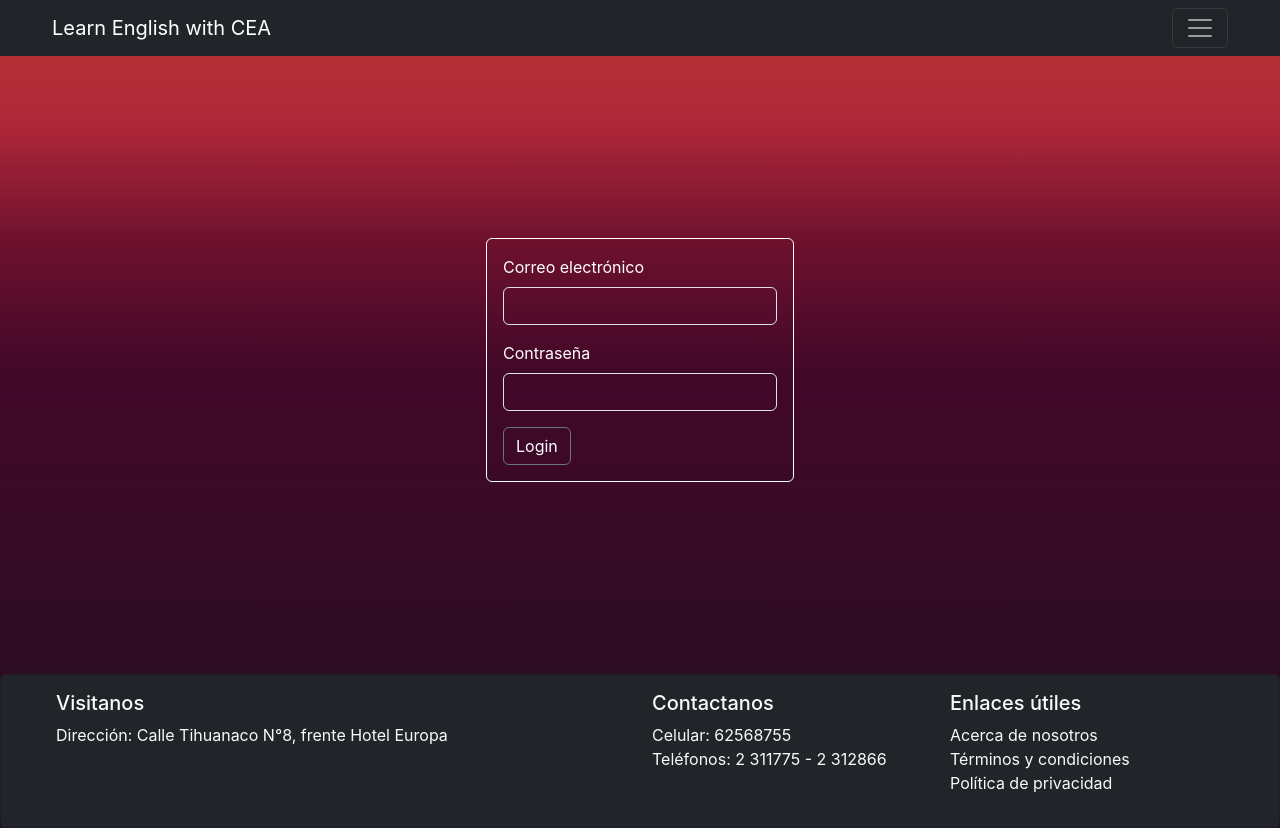
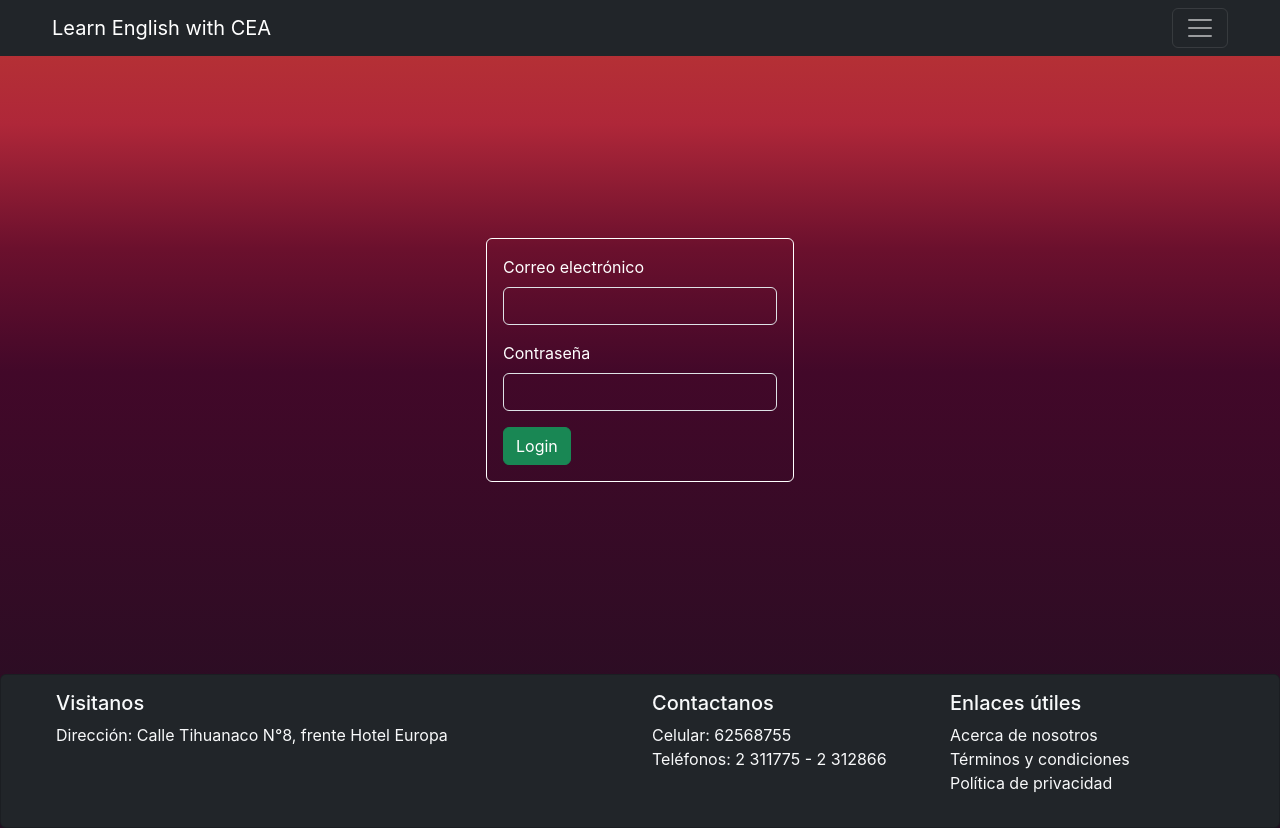
Before and after one commit to Ronald803/learn-english, a React (Create React App) app: page /login in a window 1280 px wide. Built offline with nearby package versions, Linux system fonts and the light colour scheme.

Commit message:
home login bug fixed

```diff
--- a/src/components/ExamRequest.js
+++ b/src/components/ExamRequest.js
@@ -9,7 +9,7 @@ const ExamRequest = () => {
     const [tests, setTests] = useState([]);
     const [req, setReq] = useState(false);
     useEffect(() => {
-        getExam(false)
+        getExam('book')
     }, []);
     const getExam = async (parametro)=>{
         getTestsBackend()
--- a/src/components/LoginForm.js
+++ b/src/components/LoginForm.js
@@ -58,7 +58,7 @@ const LoginForm = () => {
                         onChange={handleChange}
                     />
                 </div>
-                <button className='bg-transparent text-white btn btn-secondary'>Login</button>
+                <button className=' text-white btn btn-success'>Login</button>
             </form>
         </div>
     );
--- a/src/pages/Home.js
+++ b/src/pages/Home.js
@@ -7,8 +7,10 @@ import Test from './Test';
 const Home = () => {
     const [createUser, setCreateUser] = useState(false)
     const [logged, setLogged] = useState(false)
+    const sessionStor = sessionStorage.getItem('n')
+    console.log({sessionStor});
     useEffect(()=>{
-        if(sessionStorage.getItem('n')!=""){setLogged(true)}
+        if(sessionStor==null || sessionStor===""){setLogged(false)}else{setLogged(true)}
     },[])
     function create (arg){setCreateUser(arg)}
     return (
```
Also changed, not shown: 1 other file (tests, documents, lock files or other folders).
